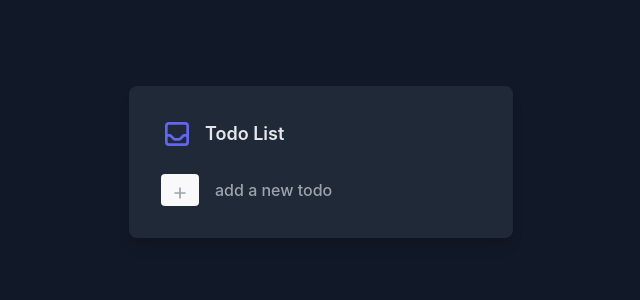
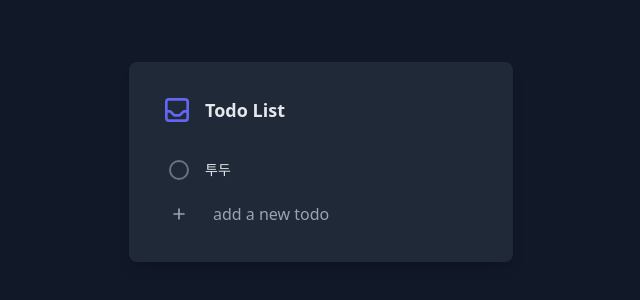
Before and after one commit to jin62413/todo-js, a React (Vite) app: page / in a window 1280 px wide. Shown: the part 238-538 px from the top of the page, without its empty margins (319-959 px from the left). Built offline with nearby package versions, Linux system fonts and the light colour scheme.

Commit message:
zustand 경험

```diff
--- a/src/App.jsx
+++ b/src/App.jsx
@@ -1,18 +1,32 @@
-import { useRef, useState } from 'react';
+import { create } from 'zustand';
 import './App.css';
 
+const useListStore = create((set) => {
+  // 프로그램 전체에서 사용할 전체 상태의 트리
+  return {
+    list: [
+      {
+        id: '1',
+        todo: '투두',
+        completed: false,
+      },
+    ],
+    complete: (id, completed) => {
+      // setState
+      set((state) => {
+        state.list; // 값
+        state.complete; // 액션
+
+        // 우리가 해 줄 일은
+        // set 함수 안에서 state를 반환하는 것
+        return state;
+      });
+    },
+  };
+});
+
 function App() {
-  const ref = useRef();
-  const [todoList, setTodoList] = useState([]);
-
-  const onClick = () => {
-    setTodoList([...todoList, ref.current.value]);
-  };
-  const onKeyUp = (e) => {
-    if (e.keyCode === 13) {
-      setTodoList([...todoList, ref.current.value]);
-    }
-  };
+  const { list, complete } = useListStore();
 
   return (
     <div className="flex items-center justify-center w-screen h-screen font-medium">
@@ -35,23 +49,20 @@ function App() {
             </svg>
             <h4 className="font-semibold ml-3 text-lg">Todo List</h4>
           </div>
-          {/* todo[s] */}
-          {todoList.map((todo, index) => {
-            const key = `todoList_${index}`;
+          {list.map((data, index) => {
+            const { id, todo, completed } = data;
+            const key = `${id}_${index}`;
 
             return (
               <div className="group" key={key}>
-                {/* todo label[s] */}
                 <label className="flex items-center h-10 px-2 rounded cursor-pointer hover:bg-gray-900">
-                  {/* hidden check[s] */}
                   <input
                     name="hidden-check"
                     className="hidden peer"
                     type="checkbox"
                   />
-                  {/* hidden check[e] */}
-                  {/* check[s] */}
                   <span
+                    onClick={() => complete(id, completed)}
                     name="check"
                     className="peer-checked:bg-green-500 peer-checked:border-green-500 peer-checked:text-white flex items-center justify-center w-5 h-5 text-transparent border-2 border-gray-500 rounded-full"
                   >
@@ -68,16 +79,12 @@ function App() {
                       />
                     </svg>
                   </span>
-                  {/* check[e] */}
-                  {/* content[s] */}
                   <span
                     className="select-none mx-4 text-sm w-full peer-checked:line-through"
                     name="viewer"
                   >
                     {todo}
                   </span>
-                  {/* content[e] */}
-                  {/* delete[s] */}
                   <button name="delete" className="hidden group-hover:block">
                     <svg
                       className="w-5 h-5 text-gray-400 fill-current mx-1"
@@ -95,21 +102,17 @@ function App() {
                       />
                     </svg>
                   </button>
-                  {/* delete[e] */}
                 </label>
-                {/* todo label[e] */}
               </div>
             );
           })}
-
-          {/* todo[e] */}
           {/* form[s] */}
+          <form>
             <div className="flex items-center w-full mt-2">
               {/* submit button[s] */}
               <button
                 id="submit"
                 className="h-8 px-2 text-sm font-medium rounded"
-              onClick={onClick}
               >
                 <svg
                   className="w-5 h-5 text-gray-400 fill-current"
@@ -128,7 +131,6 @@ function App() {
               </button>
               {/* submit button[e] */}
               {/* todo input[s] */}
-            {/* peer/todo: peer의 형제 요소가 많을 때 그것들을 구분하는 방법, todo라는 별명을 붙여줌 */}
               <input
                 className="peer/todo flex-grow h-8 ml-4 bg-transparent focus:outline-none font-medium"
                 type="text"
@@ -136,8 +138,6 @@ function App() {
                 name="todo"
                 required
                 placeholder="add a new todo"
-              ref={ref}
-              onKeyUp={onKeyUp}
               />
               {/* todo input[e] */}
               {/* reset button[s] */}
@@ -159,6 +159,7 @@ function App() {
               </button>
               {/* reset button[e] */}
             </div>
+          </form>
           {/* form[e] */}
         </div>
       </div>
--- a/src/index.css
+++ b/src/index.css
@@ -1,73 +1,3 @@
 @import 'tailwindcss/base';
 @import 'tailwindcss/components';
 @import 'tailwindcss/utilities';
-
-:root {
-  font-family: Inter, system-ui, Avenir, Helvetica, Arial, sans-serif;
-  line-height: 1.5;
-  font-weight: 400;
-
-  color-scheme: light dark;
-  color: rgba(255, 255, 255, 0.87);
-  background-color: #242424;
-
-  font-synthesis: none;
-  text-rendering: optimizeLegibility;
-  -webkit-font-smoothing: antialiased;
-  -moz-osx-font-smoothing: grayscale;
-  -webkit-text-size-adjust: 100%;
-}
-
-a {
-  font-weight: 500;
-  color: #646cff;
-  text-decoration: inherit;
-}
-a:hover {
-  color: #535bf2;
-}
-
-body {
-  margin: 0;
-  display: flex;
-  place-items: center;
-  min-width: 320px;
-  min-height: 100vh;
-}
-
-h1 {
-  font-size: 3.2em;
-  line-height: 1.1;
-}
-
-button {
-  border-radius: 8px;
-  border: 1px solid transparent;
-  padding: 0.6em 1.2em;
-  font-size: 1em;
-  font-weight: 500;
-  font-family: inherit;
-  background-color: #1a1a1a;
-  cursor: pointer;
-  transition: border-color 0.25s;
-}
-button:hover {
-  border-color: #646cff;
-}
-button:focus,
-button:focus-visible {
-  outline: 4px auto -webkit-focus-ring-color;
-}
-
-@media (prefers-color-scheme: light) {
-  :root {
-    color: #213547;
-    background-color: #ffffff;
-  }
-  a:hover {
-    color: #747bff;
-  }
-  button {
-    background-color: #f9f9f9;
-  }
-}
```
Lines whose indentation alone changed are shown as unchanged.
